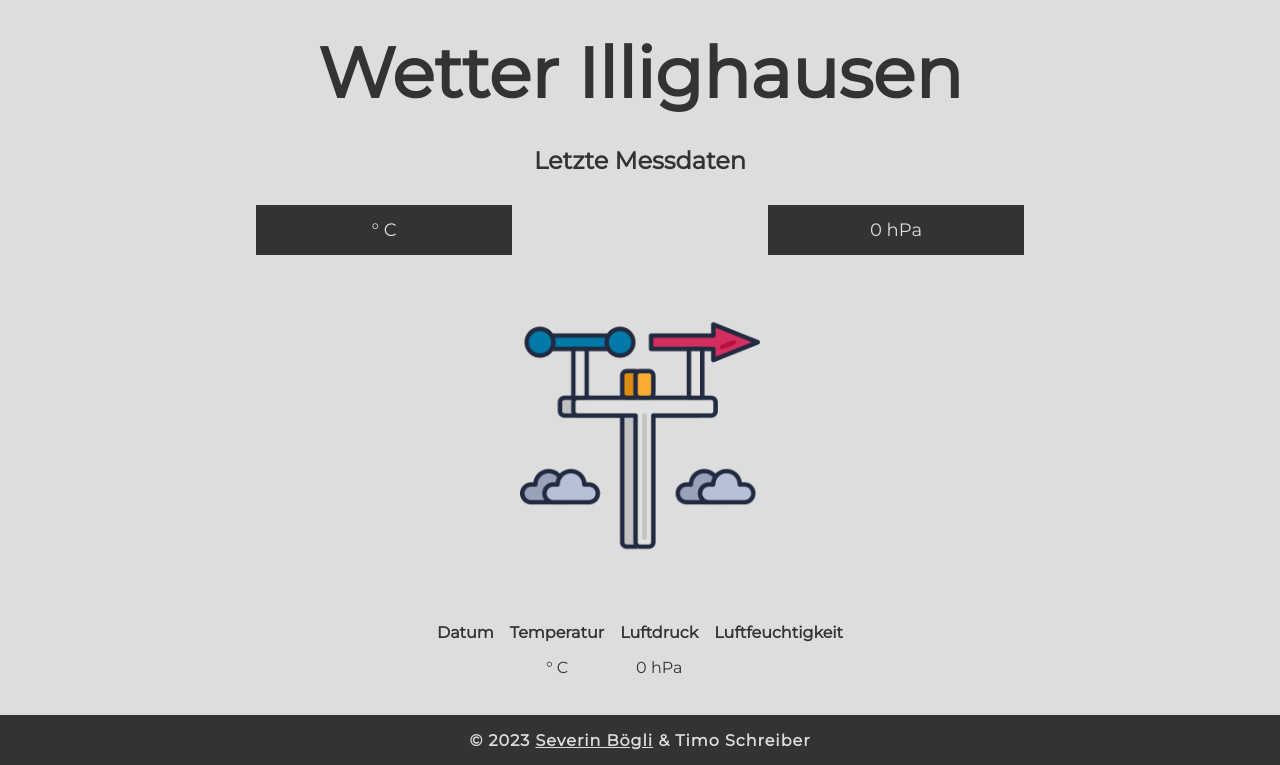
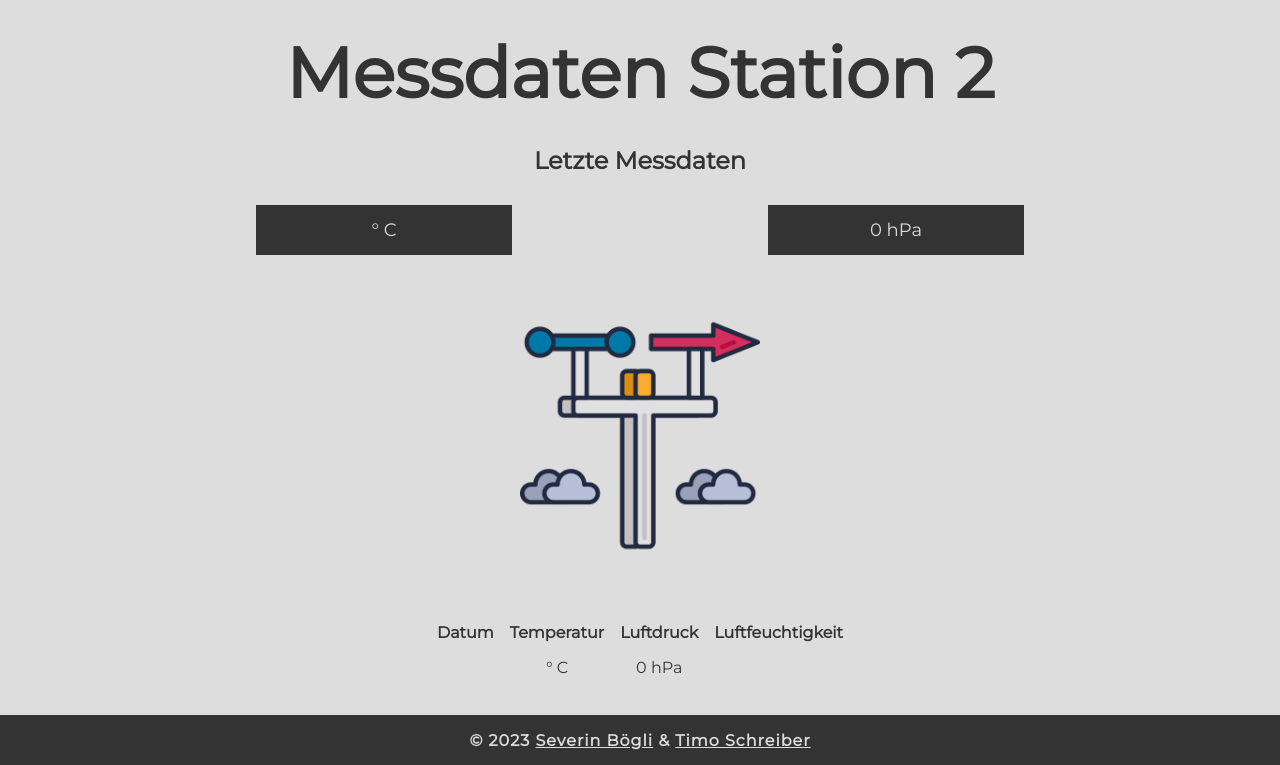
Before and after one commit to Severinboegli/Wetterstation, a PHP site: page /Website/Illighausen.php in a window 1280 px wide. Shown: the part 50-815 px from the top of the page. Run offline with PHP 8.4, Linux system fonts and the light colour scheme; data comes from the database, SQL or seed files in the repository.

Commit message:
updates
generelle updates

```diff
--- a/Website/Altnau.php
+++ b/Website/Altnau.php
@@ -4,7 +4,7 @@
 <head>
     <meta charset="UTF-8" />
     <meta name="viewport" content="width=device-width, initial-scale=1.0" />
-    <title>Wetter Standort 1</title>
+    <title>Wetter Station 1</title>
     <link rel="stylesheet" href="./Style/style.css" />
     <link rel="stylesheet" href="./Style/Switch.css" />
 </head>
@@ -69,7 +69,9 @@
         <p>
             &copy 2023
             <a href="https://github.com/Severinboegli" target="_blank" class="inner-link">Severin Bögli</a>
-            & Timo Schreiber
+            <p>&nbsp;&&nbsp;</p>
+            <a href="https://github.com/tschamp" target="_blank" class="inner-link"> Timo Schreiber</a>
+
         </p>
     </footer>
 </body>
--- a/Website/Illighausen.php
+++ b/Website/Illighausen.php
@@ -4,7 +4,7 @@
 <head>
     <meta charset="UTF-8" />
     <meta name="viewport" content="width=device-width, initial-scale=1.0" />
-    <title>Wetter Standort 2</title>
+    <title>Wetter Station 2</title>
     <link rel="stylesheet" href="./Style/style.css" />
     <link rel="stylesheet" href="./Style/reset.css" />
     <link rel="stylesheet" href="./Style/Switch.css" />
@@ -39,7 +39,7 @@
 
     <!-- Main Content-->
     <main>
-        <h1 class="title">Wetter Illighausen</h1>
+        <h1 class="title">Messdaten Station 2</h1>
 
         <h2>Letzte Messdaten</h2>
 
@@ -104,9 +104,12 @@
     <!-- Footer -->
     <footer>
         <p>
+
             &copy 2023
             <a href="https://github.com/Severinboegli" target="_blank" class="inner-link">Severin Bögli</a>
-            & Timo Schreiber
+            <p>&nbsp;&&nbsp;</p>
+            <a href="https://github.com/tschamp" target="_blank" class="inner-link"> Timo Schreiber</a>
+
         </p>
     </footer>
 
--- a/Website/PHP/reload.php
+++ b/Website/PHP/reload.php
@@ -17,6 +17,7 @@ $sql = "select * from datas order by datas_ID desc limit 10";
 
 $result = mysqli_query($conn, $sql);
 
+header("Refresh:1");
 
 echo "<table>
             <tr>
```
Also changed, not shown: Website/index.html (+5 -7 lines).
